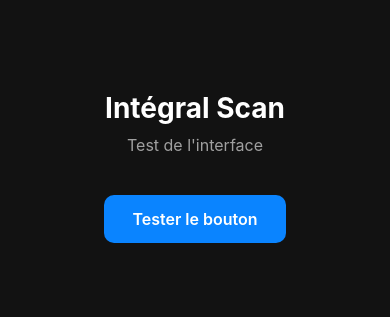
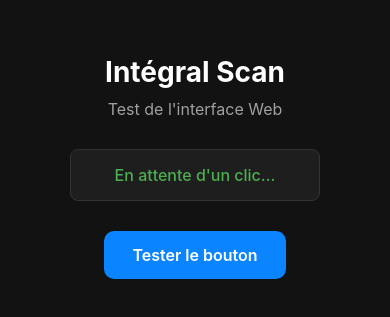
Before and after one commit to sazit786/IntegraleScan, a React Native app in the folder app/: screen / in a window 390 px wide. Shown: the part 255-572 px from the top of the page. Built offline with nearby package versions, Linux system fonts and the light colour scheme.

Commit message:
App react native

```diff
--- a/app/App.js
+++ b/app/App.js
@@ -1,21 +1,29 @@
 import { StatusBar } from 'expo-status-bar';
-import { StyleSheet, Text, View, TouchableOpacity, Alert } from 'react-native';
+import { StyleSheet, Text, View, TouchableOpacity } from 'react-native';
+import { useState } from 'react'; // On importe useState
 
 export default function App() {
+  // On crée une mémoire pour le texte
+  const [message, setMessage] = useState("En attente d'un clic...");
+
   return (
       <View style={styles.container}>
         <Text style={styles.title}>Intégral Scan</Text>
-        <Text style={styles.subtitle}>Test de l'interface</Text>
+        <Text style={styles.subtitle}>Test de l'interface Web</Text>
 
-        {/* Un bouton simple pour tester l'interactivité */}
+        {/* Le texte qui va changer au clic */}
+        <View style={styles.statusBox}>
+          <Text style={styles.statusText}>{message}</Text>
+        </View>
+
+        {/* Le bouton qui modifie le texte */}
         <TouchableOpacity
             style={styles.button}
-            onPress={() => Alert.alert('Test Réussi !', 'Le bouton fonctionne parfaitement. 🚀')}
+            onPress={() => setMessage("Test Réussi ! L'appli réagit bien. 🚀")}
         >
           <Text style={styles.buttonText}>Tester le bouton</Text>
         </TouchableOpacity>
 
-        {/* Forcer l'heure et la batterie en blanc */}
         <StatusBar style="light" />
       </View>
   );
@@ -24,23 +32,39 @@ export default function App() {
 const styles = StyleSheet.create({
   container: {
     flex: 1,
-    backgroundColor: '#121212', // Fond gris très foncé (Dark Theme)
+    backgroundColor: '#121212',
     alignItems: 'center',
     justifyContent: 'center',
+    padding: 20,
   },
   title: {
     fontSize: 28,
     fontWeight: 'bold',
-    color: '#FFFFFF', // Texte blanc
+    color: '#FFFFFF',
     marginBottom: 10,
   },
   subtitle: {
     fontSize: 16,
-    color: '#A0A0A0', // Texte gris clair
-    marginBottom: 40,
+    color: '#A0A0A0',
+    marginBottom: 30,
+  },
+  statusBox: {
+    backgroundColor: '#1E1E1E',
+    padding: 15,
+    borderRadius: 8,
+    marginBottom: 30,
+    borderWidth: 1,
+    borderColor: '#333',
+    minWidth: 250,
+    alignItems: 'center',
+  },
+  statusText: {
+    color: '#4CAF50', // Un beau vert pour le succès
+    fontSize: 16,
+    fontWeight: '500',
   },
   button: {
-    backgroundColor: '#0A84FF', // Bleu moderne
+    backgroundColor: '#0A84FF',
     paddingVertical: 14,
     paddingHorizontal: 28,
     borderRadius: 10,
```
